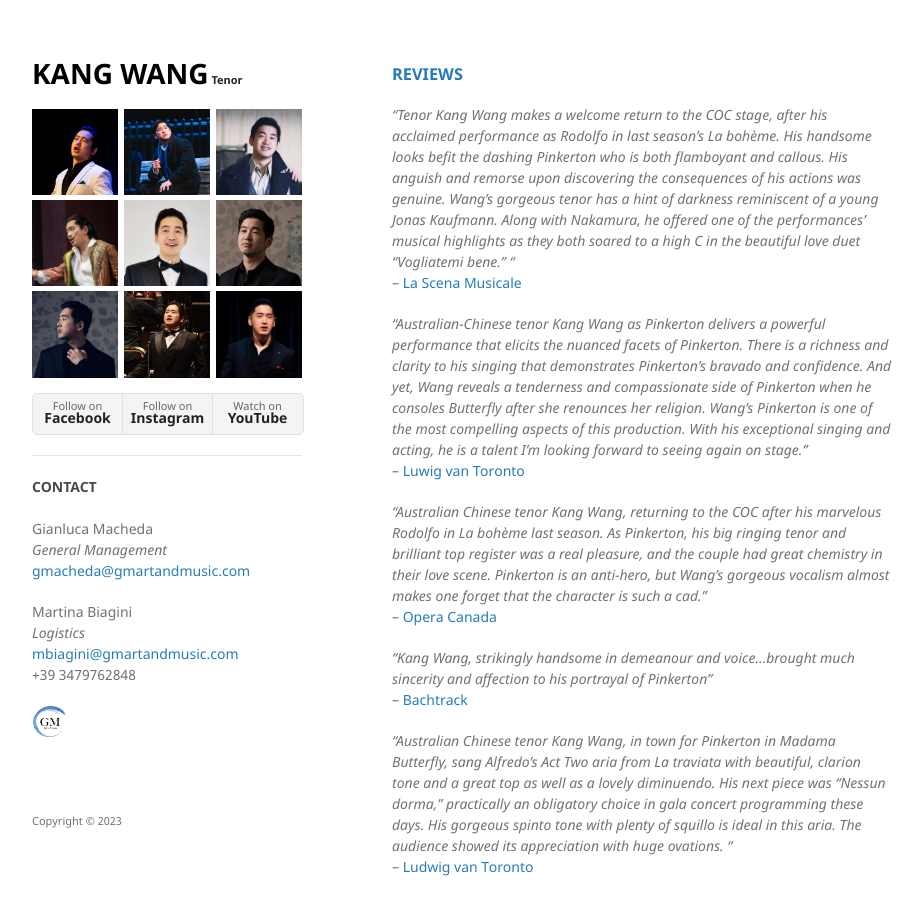
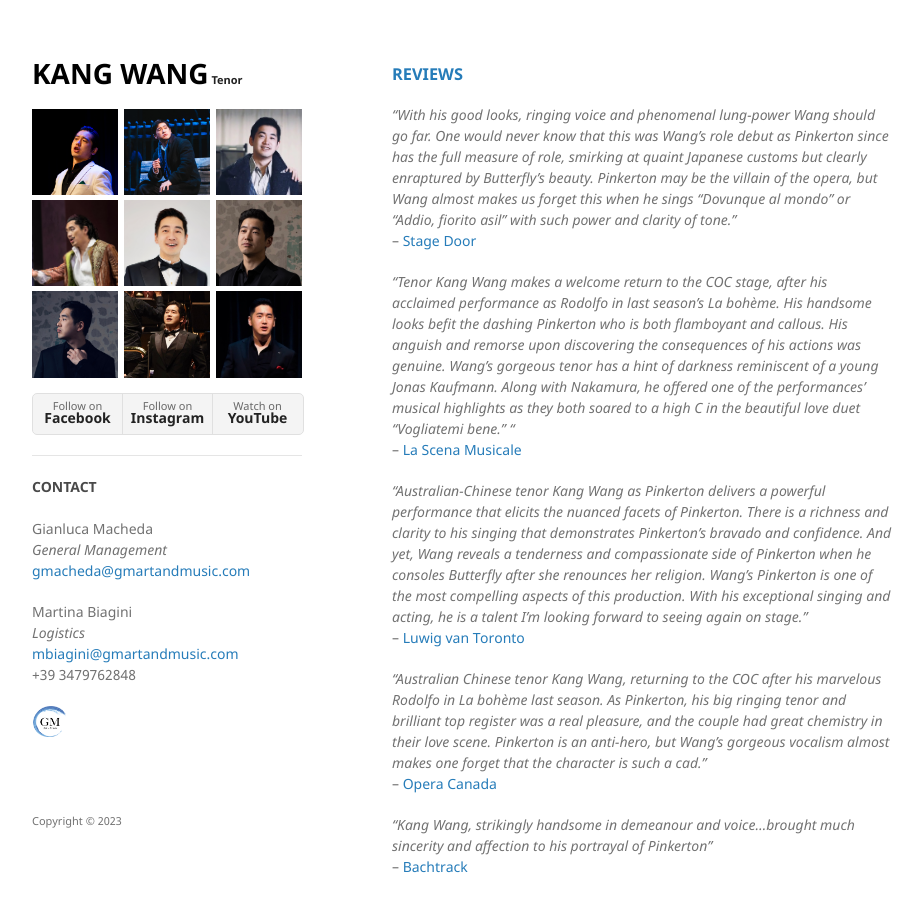
Before and after one commit to kwopera/kwt, a Jekyll site: the page built from reviews.md, in a window 1280 px wide and 900 px high. Shown: the whole window, without its empty margins (178-1101 px from the left). Built offline with Jekyll 4.4.1, drawn with Linux system fonts in a browser that asks for light colours; our own code applies the rules of GitHub Pages for plain Markdown files.

Commit message:
Update reviews.md

```diff
--- a/reviews.md
+++ b/reviews.md
@@ -1,6 +1,9 @@
 <h3 id="reviews"><a href="{{ "/reviews.html" | absolute_url }}#reviews">REVIEWS</a></h3>
 <br/>
-_"Tenor Kang Wang makes a welcome return to the COC stage, after his acclaimed performance as Rodolfo in last season’s La bohème. His handsome looks befit the dashing Pinkerton who is both flamboyant  and callous. His anguish and remorse upon discovering the consequences of his actions was genuine. Wang’s gorgeous tenor has a hint of darkness reminiscent of a young Jonas Kaufmann.  Along with Nakamura, he offered one of the performances’ musical highlights as they both soared to a high C in the beautiful love duet “Vogliatemi bene.” "_
+_"With his good looks, ringing voice and phenomenal lung-power Wang should go far. One would never know that this was Wang’s role debut as Pinkerton since has the full measure of role, smirking at quaint Japanese customs but clearly enraptured by Butterfly’s beauty. Pinkerton may be the villain of the opera, but Wang almost makes us forget this when he sings “Dovunque al mondo” or “Addio, fiorito asil” with such power and clarity of tone."_
+<br/>-- <a href="https://www.stage-door.com/3/Reviews/Entries/2025/1/madama-butterfly.html" target="_blank">Stage Door</a>
+
+_"Tenor Kang Wang makes a welcome return to the COC stage, after his acclaimed performance as Rodolfo in last season’s La bohème. His handsome looks befit the dashing Pinkerton who is both flamboyant and callous. His anguish and remorse upon discovering the consequences of his actions was genuine. Wang’s gorgeous tenor has a hint of darkness reminiscent of a young Jonas Kaufmann. Along with Nakamura, he offered one of the performances’ musical highlights as they both soared to a high C in the beautiful love duet “Vogliatemi bene.” "_
 <br/>-- <a href="https://myscena.org/denise-lai/review-cocs-madama-butterfly-a-profound-emotional-journey/" target="_blank">La Scena Musicale</a>
 
 _"Australian-Chinese tenor Kang Wang as Pinkerton delivers a powerful performance that elicits the nuanced facets of Pinkerton. There is a richness and clarity to his singing that demonstrates Pinkerton’s bravado and confidence. And yet, Wang reveals a tenderness and compassionate side of Pinkerton when he consoles Butterfly after she renounces her religion. Wang’s Pinkerton is one of the most compelling aspects of this production. With his exceptional singing and acting, he is a talent I’m looking forward to seeing again on stage."_
```
